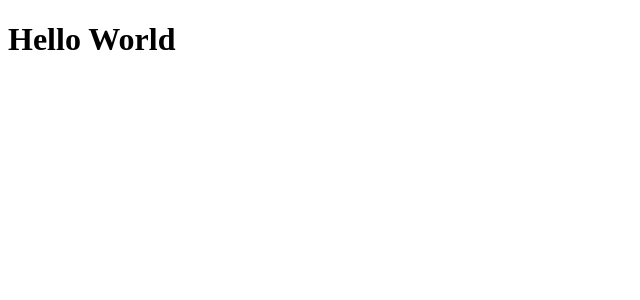
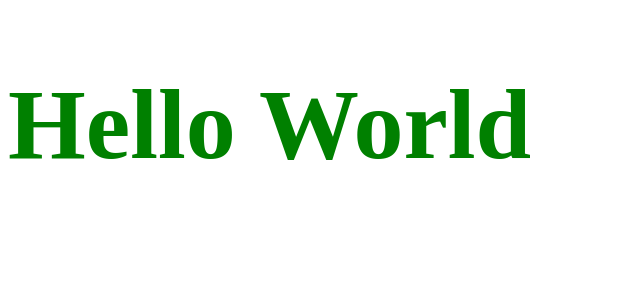
Before and after one commit to TarekAbdo223/wild-oasis-Final, a React (Vite) app: page / in a window 1280 px wide. Shown: the top 300 px of the page, without its empty margins (0-640 px from the left). Built offline with nearby package versions, Linux system fonts and the light colour scheme.

Commit message:
styled components

```diff
--- a/package.json
+++ b/package.json
@@ -11,7 +11,8 @@
   },
   "dependencies": {
     "react": "^18.2.0",
-    "react-dom": "^18.2.0"
+    "react-dom": "^18.2.0",
+    "styled-components": "^6.1.18"
   },
   "devDependencies": {
     "@types/react": "^18.2.15",
--- a/src/App.jsx
+++ b/src/App.jsx
@@ -1,9 +1,13 @@
-import { useState } from "react";
+import styled from "styled-components";
 
+const H1 = styled.h1`
+  color: green;
+  font-size: 100px;
+`;
 function App() {
   return (
     <div>
-      <h1>Hello World</h1>
+      <H1>Hello World</H1>
     </div>
   );
 }
```
Also changed, not shown: 1 other file (tests, documents, lock files or other folders).
